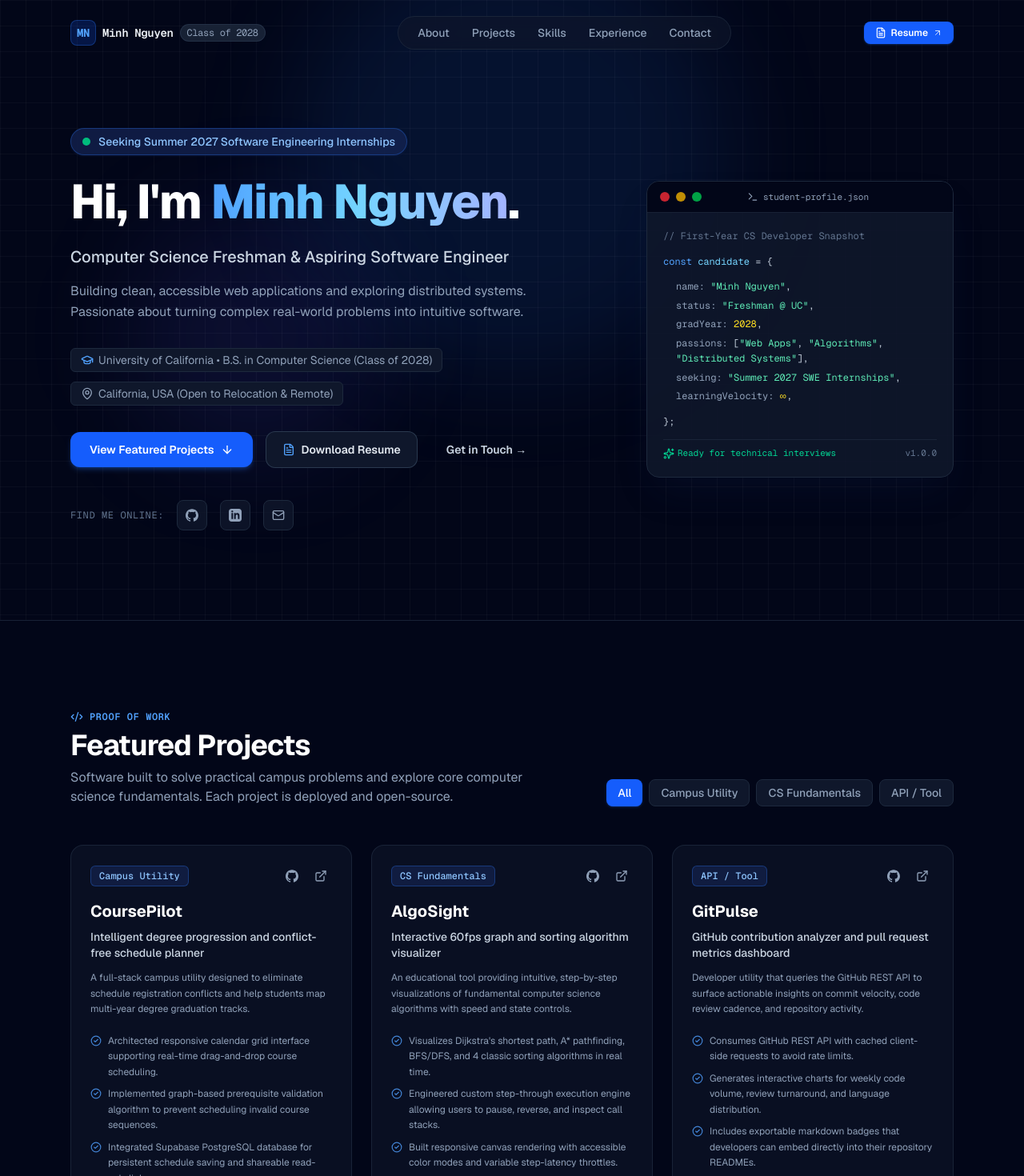
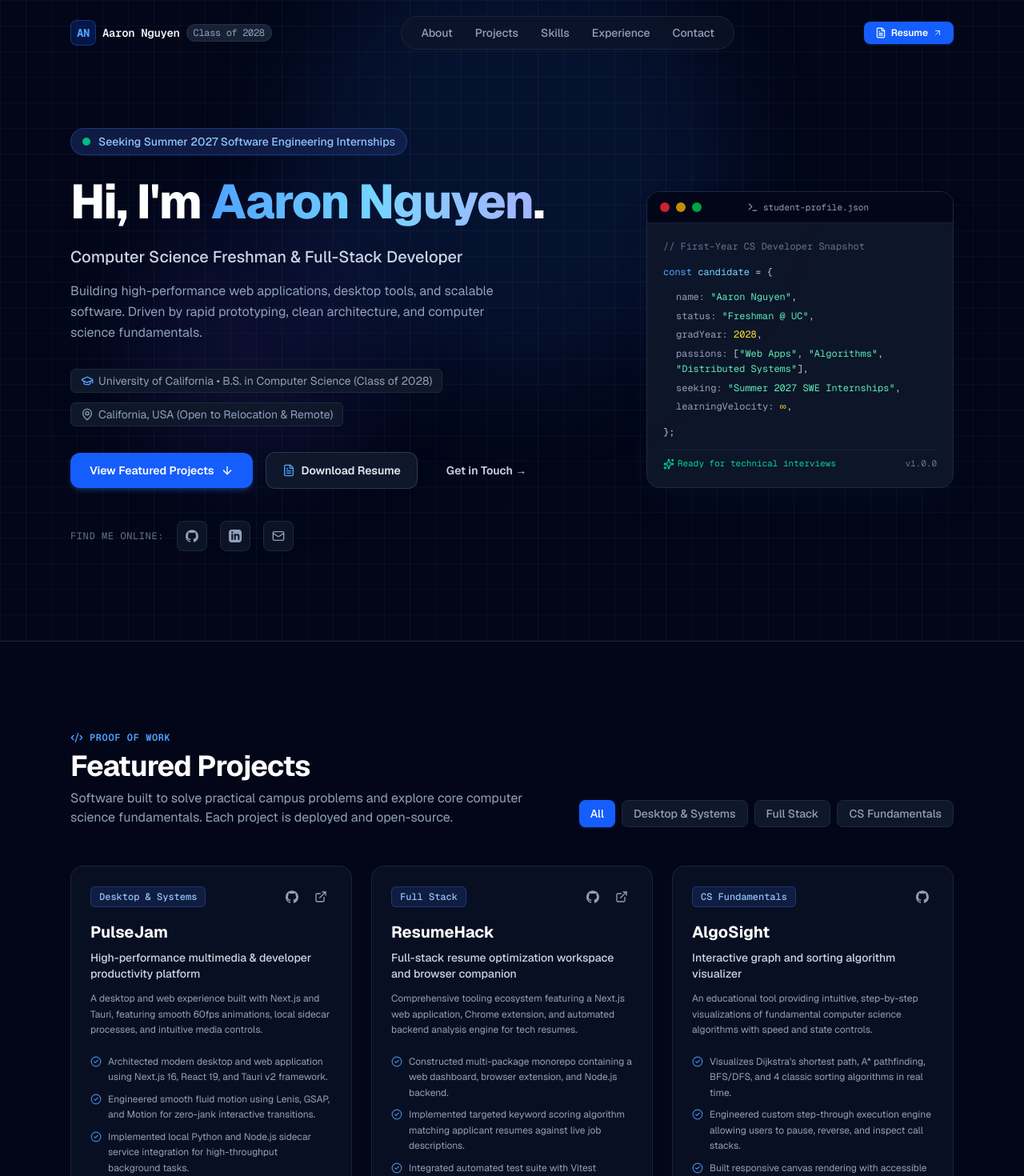
Before and after one commit to aaronnguyen26/portfolio, a Next.js app: page / in a window 1280 px wide. Shown: the top 1470 px of the page at 80% size. Built offline with nearby package versions, Linux system fonts and the light colour scheme.

Commit message:
feat: customize portfolio with Aaron's real projects and identity

```diff
--- a/package.json
+++ b/package.json
@@ -22,6 +22,7 @@
     "eslint": "^9",
     "eslint-config-next": "16.4.0",
     "tailwindcss": "^4",
-    "typescript": "^5"
+    "typescript": "^5",
+    "vercel": "^64.0.2"
   }
 }
--- a/src/components/Navbar.tsx
+++ b/src/components/Navbar.tsx
@@ -39,7 +39,7 @@ export function Navbar() {
           className="flex items-center gap-2 group font-mono text-sm tracking-tight text-slate-200"
         >
           <span className="w-8 h-8 rounded-lg bg-blue-600/20 border border-blue-500/30 flex items-center justify-center text-blue-400 font-bold group-hover:bg-blue-600/30 group-hover:border-blue-500/50 transition">
-            MN
+            AN
           </span>
           <span className="font-semibold text-slate-100 group-hover:text-blue-400 transition">
             {portfolioData.personal.name}
--- a/src/components/Projects.tsx
+++ b/src/components/Projects.tsx
@@ -7,7 +7,7 @@ import { GithubIcon } from "@/components/Icons";
 
 export function Projects() {
   const { projects } = portfolioData;
-  const categories = ["All", "Campus Utility", "CS Fundamentals", "API / Tool"] as const;
+  const categories = ["All", "Desktop & Systems", "Full Stack", "CS Fundamentals"] as const;
   const [selectedCategory, setSelectedCategory] = useState<string>("All");
 
   const filteredProjects =
--- a/src/data/portfolio.ts
+++ b/src/data/portfolio.ts
@@ -8,7 +8,7 @@ export interface Project {
   demoUrl?: string;
   githubUrl: string;
   featured: boolean;
-  category: "Full Stack" | "CS Fundamentals" | "Campus Utility" | "API / Tool";
+  category: "Full Stack" | "Desktop & Systems" | "CS Fundamentals" | "API / Tool";
 }
 
 export interface Experience {
@@ -63,10 +63,10 @@ export interface PortfolioData {
 
 export const portfolioData: PortfolioData = {
   personal: {
-    name: "Minh Nguyen",
-    headline: "Computer Science Freshman & Aspiring Software Engineer",
+    name: "Aaron Nguyen",
+    headline: "Computer Science Freshman & Full-Stack Developer",
     subheadline:
-      "Building clean, accessible web applications and exploring distributed systems. Passionate about turning complex real-world problems into intuitive software.",
+      "Building high-performance web applications, desktop tools, and scalable software. Driven by rapid prototyping, clean architecture, and computer science fundamentals.",
     university: "University of California",
     major: "B.S. in Computer Science",
     gradYear: "Class of 2028",
@@ -76,11 +76,11 @@ export const portfolioData: PortfolioData = {
       available: true,
     },
     bio: [
-      "I am a first-year Computer Science student passionate about software engineering, web architectures, and algorithms. My journey started with curiosity about how software powers everyday experiences, which quickly grew into building full-stack web applications and participating in collegiate hackathons.",
-      "As a freshman, I prioritize learning velocity, clean code standards, and practical problem-solving. Outside of lectures, you can find me collaborating with peers on campus utility projects, exploring modern web frameworks, or diving into open-source repositories.",
+      "I am a first-year Computer Science student passionate about software engineering, web architectures, and algorithms. My journey started with curiosity about how software powers everyday experiences, which quickly grew into building full-stack web applications, desktop software with Tauri, and participating in hackathons.",
+      "As a freshman, I prioritize learning velocity, clean code standards, and practical problem-solving. Outside of lectures, you can find me building developer utilities, exploring modern reactive frameworks, and contributing to open-source projects.",
     ],
     currentlyLearning: [
-      "Systems programming & memory safety in Rust",
+      "Systems programming & desktop runtimes with Rust & Tauri",
       "Relational database design & PostgreSQL indexing",
       "Cloud deployments with Docker and CI/CD workflows",
     ],
@@ -92,9 +92,9 @@ export const portfolioData: PortfolioData = {
     ],
   },
   links: {
-    github: "https://github.com",
+    github: "https://github.com/aaronnguyen26",
     linkedin: "https://linkedin.com",
-    email: "minh.nguyen@example.edu",
+    email: "aaronnguyen.dev@gmail.com",
     twitter: "https://twitter.com",
     resumePdf: "/resume.pdf",
   },
@@ -102,11 +102,12 @@ export const portfolioData: PortfolioData = {
     {
       title: "Languages",
       skills: [
-        { name: "Python", highlight: true },
         { name: "TypeScript", highlight: true },
         { name: "JavaScript", highlight: true },
+        { name: "Python", highlight: true },
         { name: "Java", highlight: true },
         { name: "C / C++" },
+        { name: "Rust (Basics)" },
         { name: "SQL (PostgreSQL)" },
         { name: "HTML5 & CSS3" },
       ],
@@ -117,8 +118,9 @@ export const portfolioData: PortfolioData = {
         { name: "React", highlight: true },
         { name: "Next.js (App Router)", highlight: true },
         { name: "Tailwind CSS", highlight: true },
+        { name: "Tauri", highlight: true },
         { name: "Node.js & Express" },
-        { name: "FastAPI" },
+        { name: "Motion & GSAP" },
         { name: "REST APIs" },
       ],
     },
@@ -129,7 +131,7 @@ export const portfolioData: PortfolioData = {
         { name: "Linux / Bash CLI", highlight: true },
         { name: "VS Code" },
         { name: "Postman" },
-        { name: "Vercel / Netlify" },
+        { name: "Vercel" },
         { name: "Docker (Basics)" },
       ],
     },
@@ -146,27 +148,43 @@ export const portfolioData: PortfolioData = {
   ],
   projects: [
     {
-      id: "course-pilot",
-      title: "CoursePilot",
-      tagline: "Intelligent degree progression and conflict-free schedule planner",
+      id: "pulsejam",
+      title: "PulseJam",
+      tagline: "High-performance multimedia & developer productivity platform",
       description:
-        "A full-stack campus utility designed to eliminate schedule registration conflicts and help students map multi-year degree graduation tracks.",
+        "A desktop and web experience built with Next.js and Tauri, featuring smooth 60fps animations, local sidecar processes, and intuitive media controls.",
       bullets: [
-        "Architected responsive calendar grid interface supporting real-time drag-and-drop course scheduling.",
-        "Implemented graph-based prerequisite validation algorithm to prevent scheduling invalid course sequences.",
-        "Integrated Supabase PostgreSQL database for persistent schedule saving and shareable read-only links.",
-        "Adopted by 180+ fellow undergraduates during fall course enrollment season.",
+        "Architected modern desktop and web application using Next.js 16, React 19, and Tauri v2 framework.",
+        "Engineered smooth fluid motion using Lenis, GSAP, and Motion for zero-jank interactive transitions.",
+        "Implemented local Python and Node.js sidecar service integration for high-throughput background tasks.",
       ],
-      techStack: ["Next.js", "TypeScript", "Tailwind CSS", "Supabase", "PostgreSQL"],
-      demoUrl: "https://example.com/course-pilot",
-      githubUrl: "https://github.com/example/course-pilot",
+      techStack: ["Next.js", "Tauri", "TypeScript", "React", "Tailwind CSS", "GSAP"],
+      demoUrl: "https://pulsejam.vercel.app",
+      githubUrl: "https://github.com/aaronnguyen26/pulsejam",
       featured: true,
-      category: "Campus Utility",
+      category: "Desktop & Systems",
+    },
+    {
+      id: "resumehack",
+      title: "ResumeHack",
+      tagline: "Full-stack resume optimization workspace and browser companion",
+      description:
+        "Comprehensive tooling ecosystem featuring a Next.js web application, Chrome extension, and automated backend analysis engine for tech resumes.",
+      bullets: [
+        "Constructed multi-package monorepo containing a web dashboard, browser extension, and Node.js backend.",
+        "Implemented targeted keyword scoring algorithm matching applicant resumes against live job descriptions.",
+        "Integrated automated test suite with Vitest ensuring consistent extraction and analysis accuracy.",
+      ],
+      techStack: ["TypeScript", "Next.js", "Node.js", "Chrome Extension", "Tailwind CSS"],
+      demoUrl: "https://resumehack-sand.vercel.app",
+      githubUrl: "https://github.com/aaronnguyen26",
+      featured: true,
+      category: "Full Stack",
     },
     {
       id: "algosight",
       title: "AlgoSight",
-      tagline: "Interactive 60fps graph and sorting algorithm visualizer",
+      tagline: "Interactive graph and sorting algorithm visualizer",
       description:
         "An educational tool providing intuitive, step-by-step visualizations of fundamental computer science algorithms with speed and state controls.",
       bullets: [
@@ -174,28 +192,10 @@ export const portfolioData: PortfolioData = {
         "Engineered custom step-through execution engine allowing users to pause, reverse, and inspect call stacks.",
         "Built responsive canvas rendering with accessible color modes and variable step-latency throttles.",
       ],
-      techStack: ["React", "TypeScript", "HTML5 Canvas", "Tailwind CSS", "Vite"],
-      demoUrl: "https://example.com/algosight",
-      githubUrl: "https://github.com/example/algosight",
+      techStack: ["React", "TypeScript", "HTML5 Canvas", "Tailwind CSS"],
+      githubUrl: "https://github.com/aaronnguyen26",
       featured: true,
       category: "CS Fundamentals",
-    },
-    {
-      id: "git-pulse",
-      title: "GitPulse",
-      tagline: "GitHub contribution analyzer and pull request metrics dashboard",
-      description:
-        "Developer utility that queries the GitHub REST API to surface actionable insights on commit velocity, code review cadence, and repository activity.",
-      bullets: [
-        "Consumes GitHub REST API with cached client-side requests to avoid rate limits.",
-        "Generates interactive charts for weekly code volume, review turnaround, and language distribution.",
-        "Includes exportable markdown badges that developers can embed directly into their repository READMEs.",
-      ],
-      techStack: ["TypeScript", "Next.js", "Chart.js", "GitHub API", "Tailwind CSS"],
-      demoUrl: "https://example.com/git-pulse",
-      githubUrl: "https://github.com/example/git-pulse",
-      featured: true,
-      category: "API / Tool",
     },
   ],
   experiences: [
```
Also changed, not shown: 1 other file (tests, documents, lock files or other folders).
